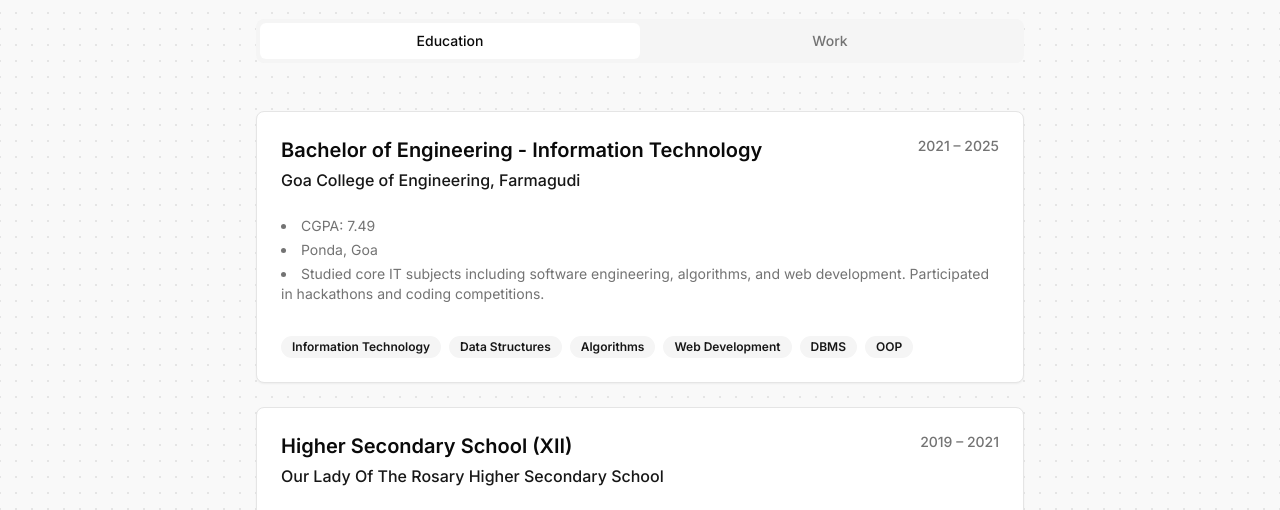
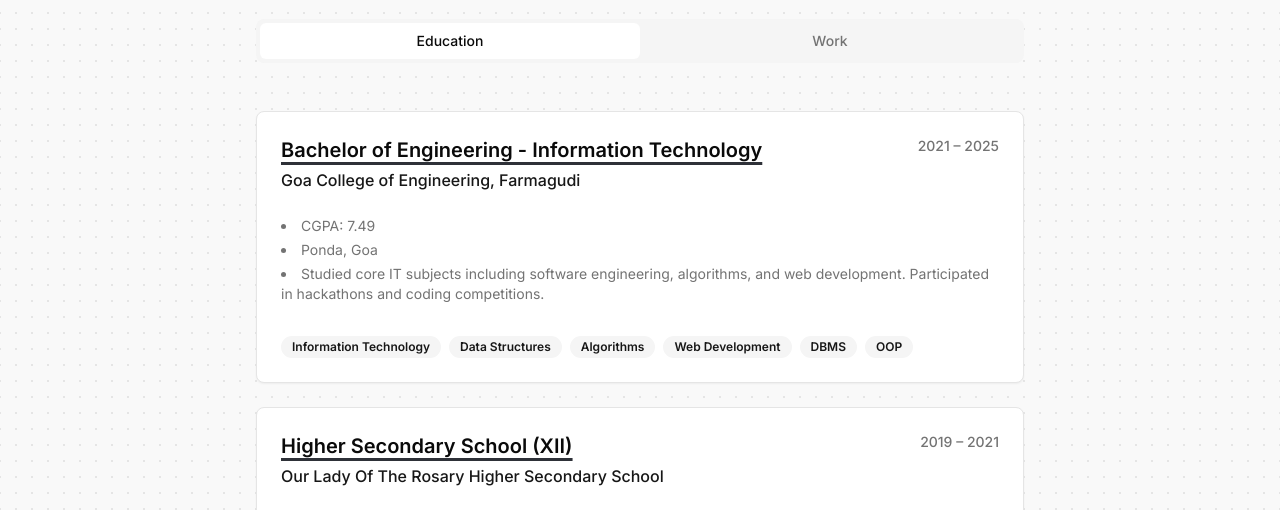
Before and after one commit to vaibhavi-2-0-2-3/vbhvi, a Next.js app: page / in a window 1280 px wide. Shown: the part 861-1371 px from the top of the page. Built offline with nearby package versions, Linux system fonts and the light colour scheme; a web font is replaced by a local one.

Commit message:
Enhance WorkEducation component styling by adding underline to titles; introduce .underline-brand class in globals.css for improved text emphasis.

```diff
--- a/components/work-education.tsx
+++ b/components/work-education.tsx
@@ -61,7 +61,7 @@ export default function WorkEducation() {
                 <div className="flex flex-col gap-4">
                   <div className="flex justify-between items-start">
                     <div className="flex-1">
-                      <h3 className="text-xl font-semibold mb-1">{item.title}</h3>
+                      <h3 className="text-xl font-semibold mb-1 underline-brand">{item.title}</h3>
                       <p className="text-primary font-medium mb-2">{item.company}</p>
                     </div>
                     <div className="text-sm text-muted-foreground font-medium">{item.period}</div>
--- a/styles/globals.css
+++ b/styles/globals.css
@@ -31,6 +31,13 @@ body {
 @layer utilities {
   .bg-dotted {
     @apply bg-dotted-light dark:bg-dotted-dark;
+  }
+
+  .underline-brand {
+    text-decoration: underline;
+    text-decoration-color: hsl(var(--brandred));
+    text-underline-offset: 5px; /* keeps underline a little below text */
+    text-decoration-thickness: 3px; /* slightly bolder underline */
   }
 
   .bg-dotted-light {
```
